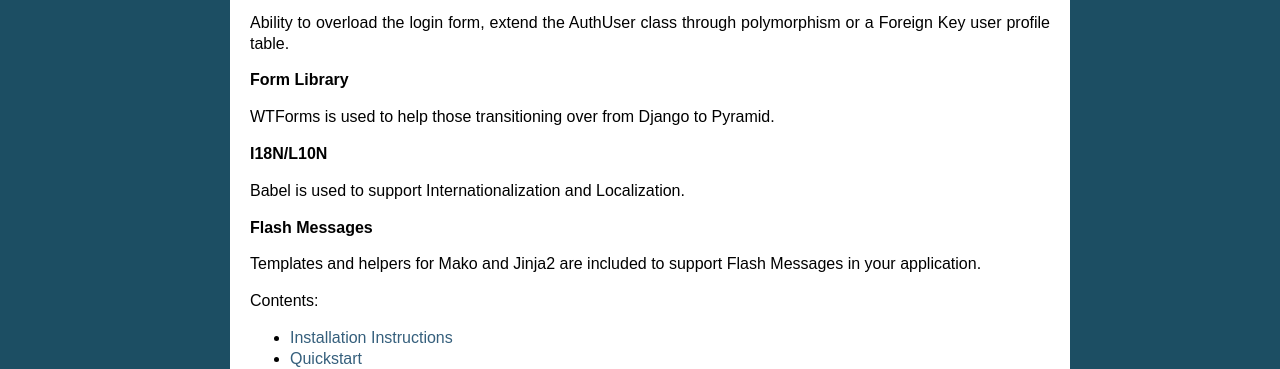
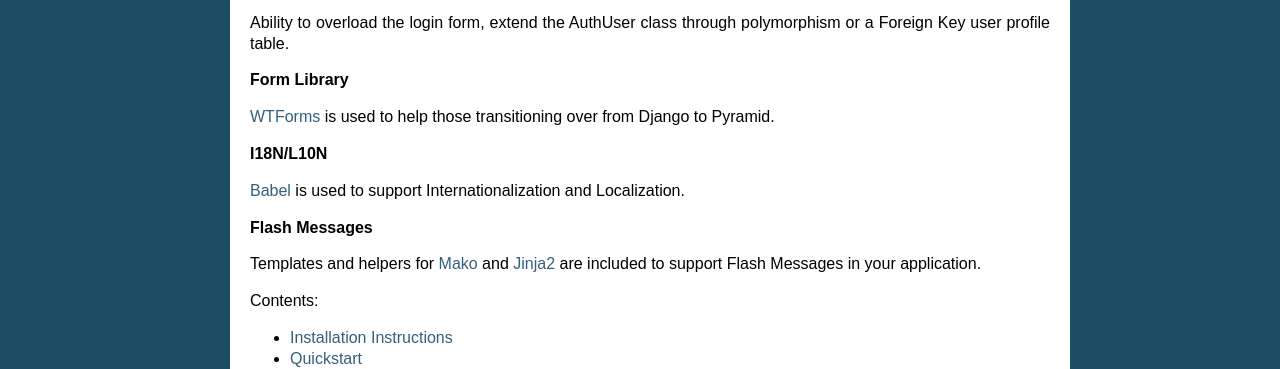
Before and after one commit to cd34/apex, a Sphinx documentation site: the page built from docs/source/index.rst, in a window 1280 px wide. Shown: the part 561-930 px from the top of the page. Built offline with Sphinx 7.4.7, drawn with Linux system fonts in a browser that asks for light colours; part of the change alters nothing that is shown.

```diff
--- a/docs/source/index.rst
+++ b/docs/source/index.rst
@@ -12,8 +12,6 @@ Apex is a framework that works on top of Pyramid_ focused on simplifying
 authentication, but, also activating a number of other features. Apex
 has a single user model and encourages you to use a Foreign Key relation
 to any Profile information you would like to store.
-
-.. _Pyramid: http://www.pylonsproject.org/
 
 **What is included?**
 
@@ -34,22 +32,20 @@ Velruse_ is used for OpenID/OpenAuth providers and supports:
   * Microsoft Live
   * Any OpenID provider
 
-.. _Velruse: https://github.com/bbangert/velruse
-
 Ability to overload the login form, extend the AuthUser class through
 polymorphism or a Foreign Key user profile table.
 
 **Form Library**
 
-WTForms is used to help those transitioning over from Django to Pyramid.
+WTForms_ is used to help those transitioning over from Django to Pyramid.
 
 **I18N/L10N**
 
-Babel is used to support Internationalization and Localization.
+Babel_ is used to support Internationalization and Localization.
 
 **Flash Messages**
 
-Templates and helpers for Mako and Jinja2 are included to support Flash
+Templates and helpers for Mako_ and Jinja2_ are included to support Flash
 Messages in your application.
 
 Contents:
@@ -83,3 +79,10 @@ Indices and tables
 * :ref:`genindex`
 * :ref:`modindex`
 * :ref:`search`
+
+.. _WTForms: http://wtforms.simplecodes.com/
+.. _Babel: http://babel.edgewall.org/
+.. _Pyramid: http://www.pylonsproject.org/
+.. _Velruse: https://github.com/bbangert/velruse
+.. _Mako: http://www.makotemplates.org/
+.. _Jinja2: http://jinja.pocoo.org/
```
